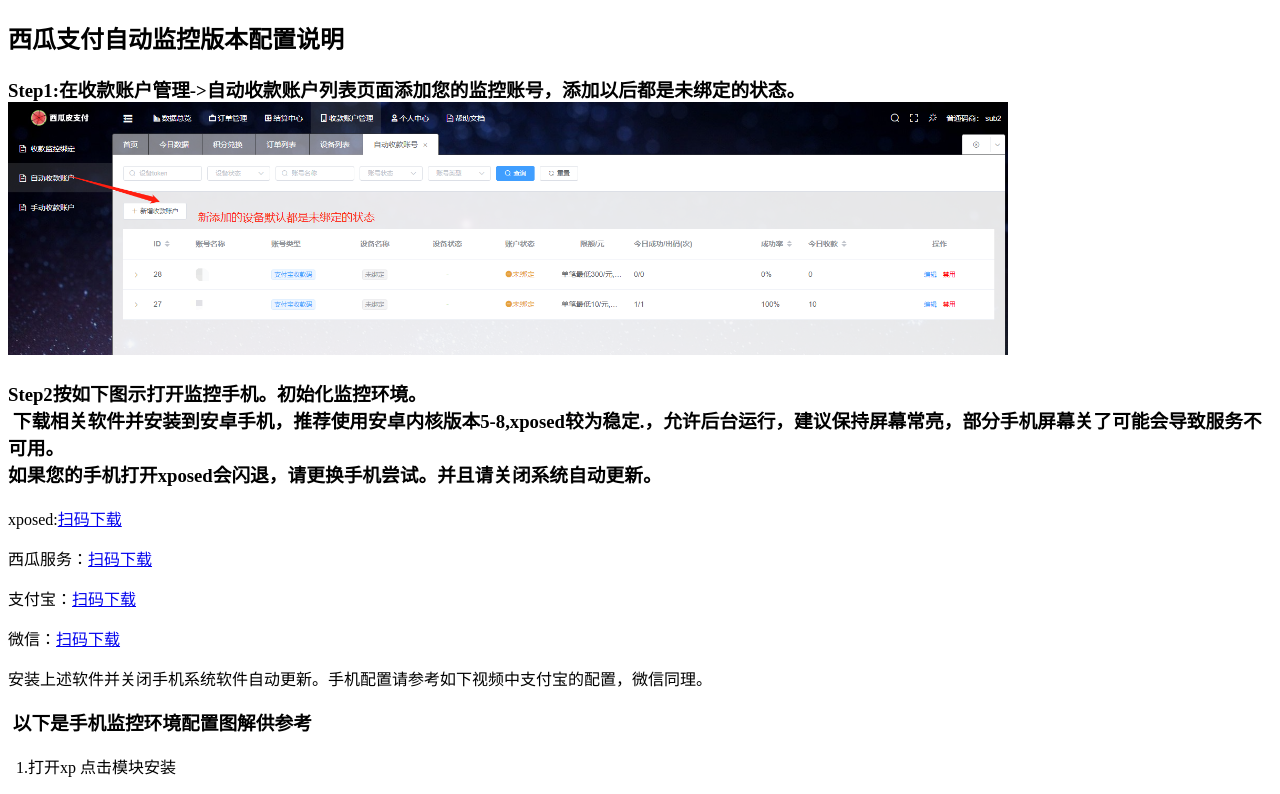
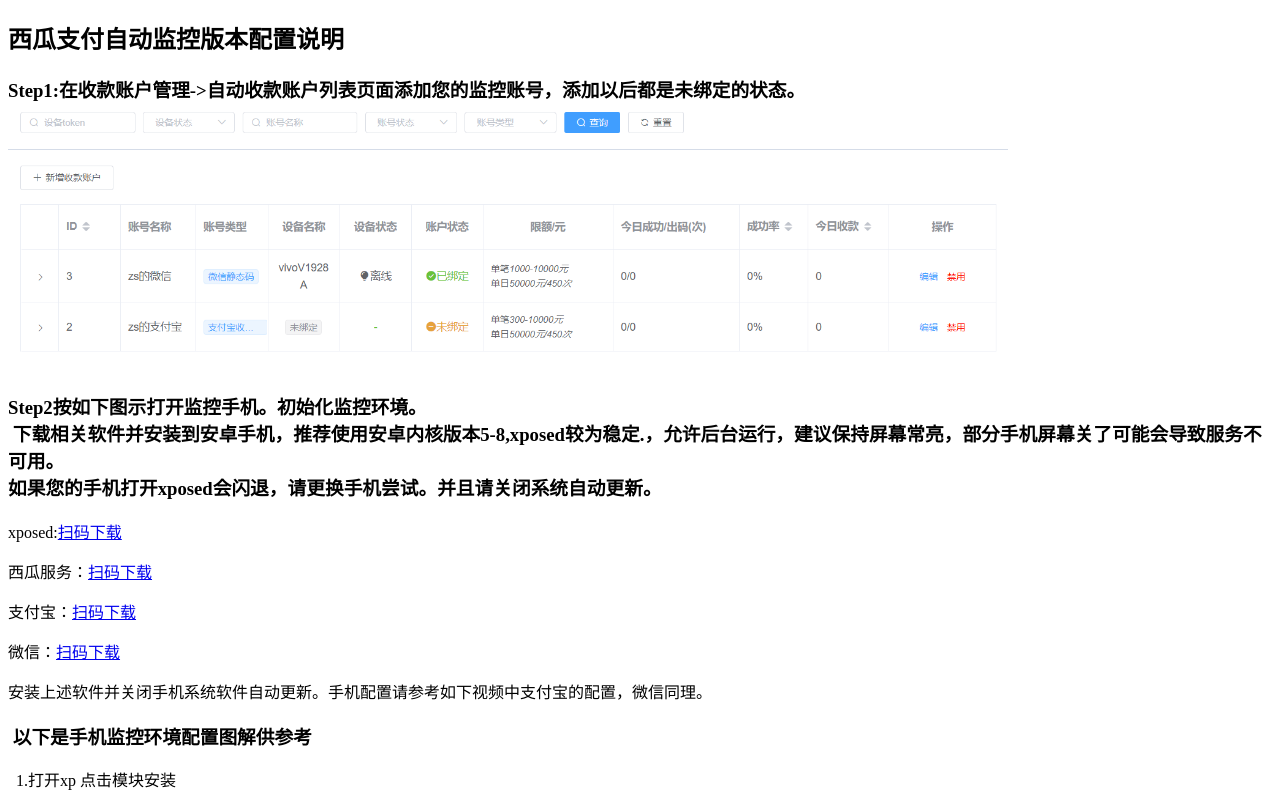
Before and after one commit to adm-jk/adm-jk.github.io, a plain HTML site: page pages/client.html in a window 1280 px wide. Shown: the top 794 px of the page. Drawn offline with Linux system fonts and the light colour scheme.

Commit message:
修改client.html

```diff
--- a/pages/client.html
+++ b/pages/client.html
@@ -17,7 +17,7 @@
 <h3>
 	Step1:在收款账户管理->自动收款账户列表页面添加您的监控账号，添加以后都是未绑定的状态。
 	<br/>
-	<img src="./images/2.png" style="max-width: 1000px;">
+	<img src="./images/help/account.png" style="max-width: 1000px;">
 </h3>
 <h3>
 	Step2按如下图示打开监控手机。初始化监控环境。<br/>
```
Also changed, not shown: pages/images/help/account.png (added).
